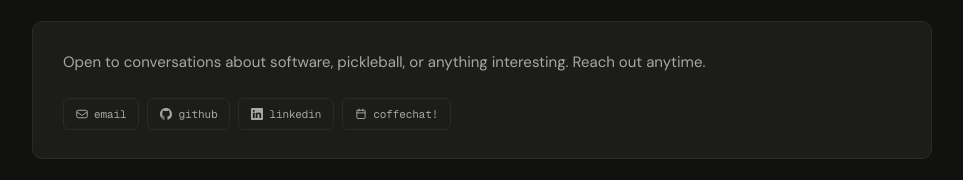
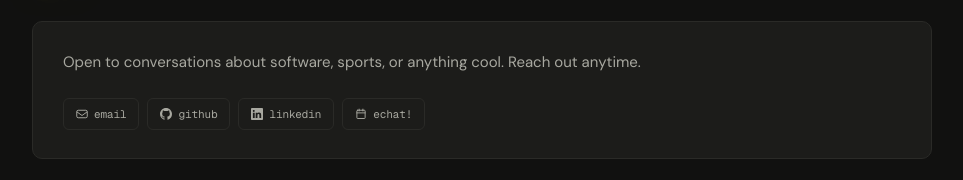
Before and after one commit to cvepo/portfolio, a website: page main.html in a window 1280 px wide. Shown: the part 2365-2545 px from the top of the page, without its empty margins (260-1223 px from the left). Drawn offline with nearby package versions, Linux system fonts and the light colour scheme.

Commit message:
small context fix in main

```diff
--- a/main.html
+++ b/main.html
@@ -799,7 +799,7 @@ footer {
   <section id="contact">
     <p class="section-label reveal">Contact</p>
     <div class="contact-block reveal reveal-delay-1">
-      <p>Open to conversations about software, pickleball, or anything interesting. Reach out anytime.</p>
+      <p>Open to conversations about software, sports, or anything cool. Reach out anytime.</p>
       <div class="contact-links">
         <a href="#" class="pill-link email-link">
           <svg width="12" height="12" viewBox="0 0 16 16" fill="none"><rect x="1" y="3" width="14" height="10" rx="2" stroke="currentColor" stroke-width="1.3"/><path d="M1 5l7 5 7-5" stroke="currentColor" stroke-width="1.3"/></svg>
@@ -815,7 +815,7 @@ footer {
         </a>
         <a href="https://calendly.com/enzohiu06/30min" target="_blank" rel="noopener noreferrer" class="pill-link">
           <svg width="12" height="12" viewBox="0 0 16 16" fill="none" stroke="currentColor" stroke-width="1.25" stroke-linecap="round"><rect x="2.5" y="3" width="11" height="11" rx="1"/><path d="M2.5 6.5h11M5.5 1.5V4M10.5 1.5V4"/></svg>
-          coffechat!
+          echat!
         </a>
       </div>
     </div>
```
